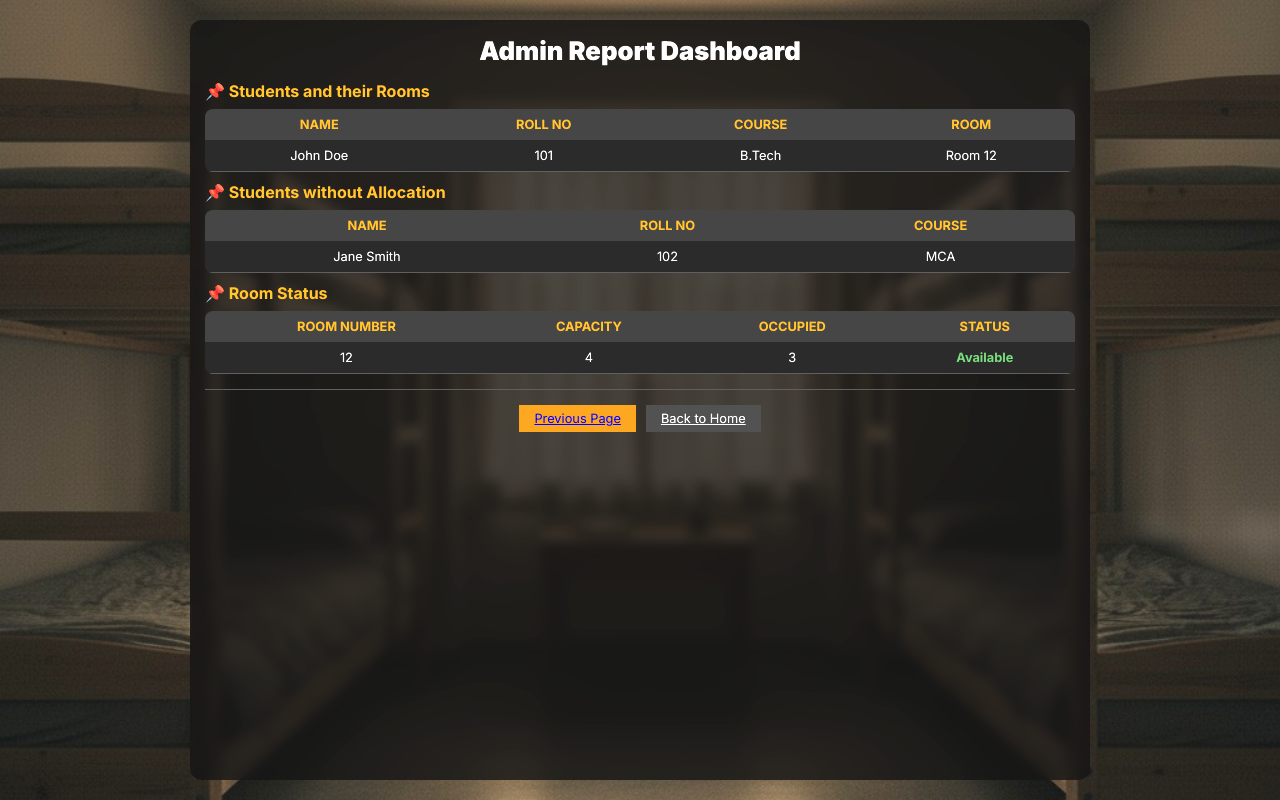
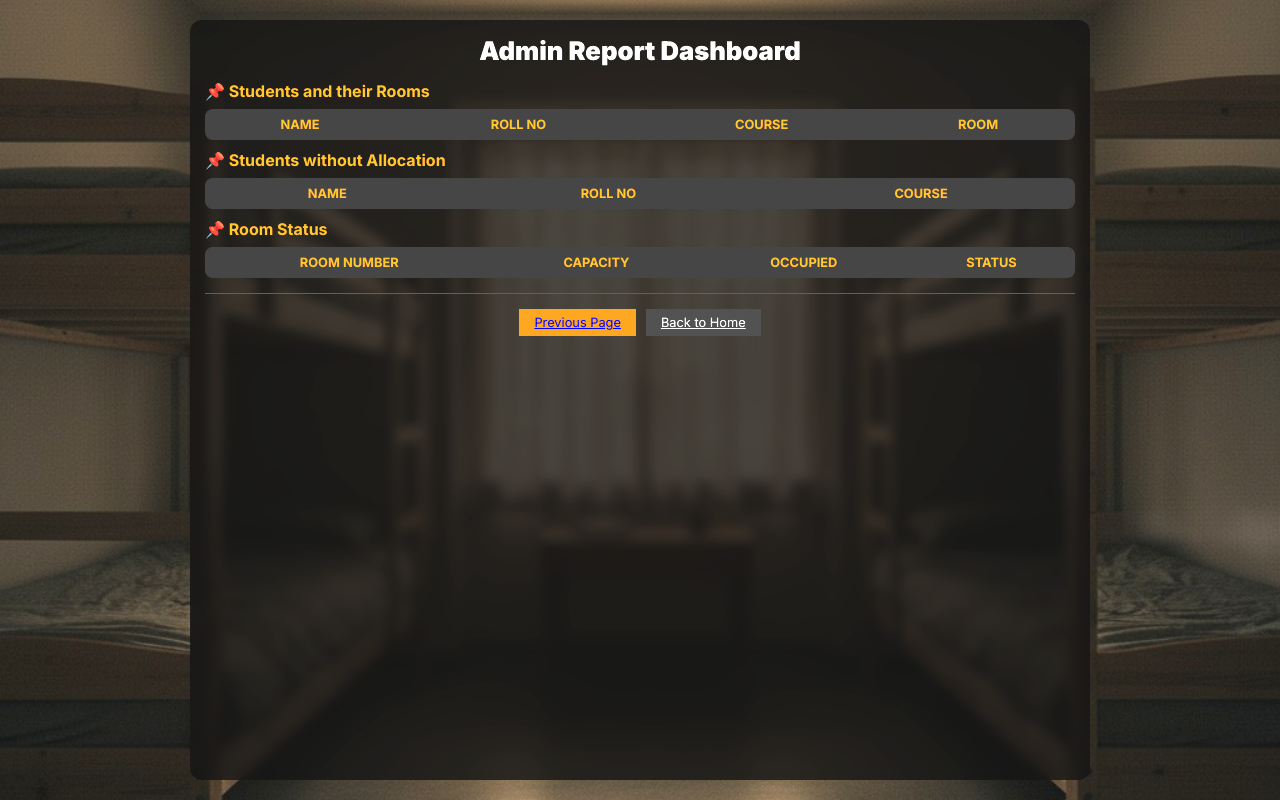
Before and after one commit to Febinzz/hostel-managament, a website: page admin_report.html in a window 1280 px wide. Drawn offline with Linux system fonts and the light colour scheme; no server answers.

Commit message:
Update admin_report.html

```diff
--- a/admin_report.html
+++ b/admin_report.html
@@ -163,12 +163,7 @@ table tbody tr:hover {
                     <tr><th>Name</th><th>Roll No</th><th>Course</th><th>Room</th></tr>
                 </thead>
                 <tbody>
-                    <tr>
-                        <td data-label="Name">John Doe</td>
-                        <td data-label="Roll No">101</td>
-                        <td data-label="Course">B.Tech</td>
-                        <td data-label="Room">Room 12</td>
-                    </tr>
+
                 </tbody>
             </table>
         </div>
@@ -180,11 +175,7 @@ table tbody tr:hover {
                     <tr><th>Name</th><th>Roll No</th><th>Course</th></tr>
                 </thead>
                 <tbody>
-                    <tr>
-                        <td data-label="Name">Jane Smith</td>
-                        <td data-label="Roll No">102</td>
-                        <td data-label="Course">MCA</td>
-                    </tr>
+
                 </tbody>
             </table>
         </div>
@@ -196,12 +187,7 @@ table tbody tr:hover {
                     <tr><th>Room Number</th><th>Capacity</th><th>Occupied</th><th>Status</th></tr>
                 </thead>
                 <tbody>
-                    <tr>
-                        <td data-label="Room Number">12</td>
-                        <td data-label="Capacity">4</td>
-                        <td data-label="Occupied">3</td>
-                        <td data-label="Status" class="status-available">Available</td>
-                    </tr>
+
                 </tbody>
             </table>
         </div>
```
